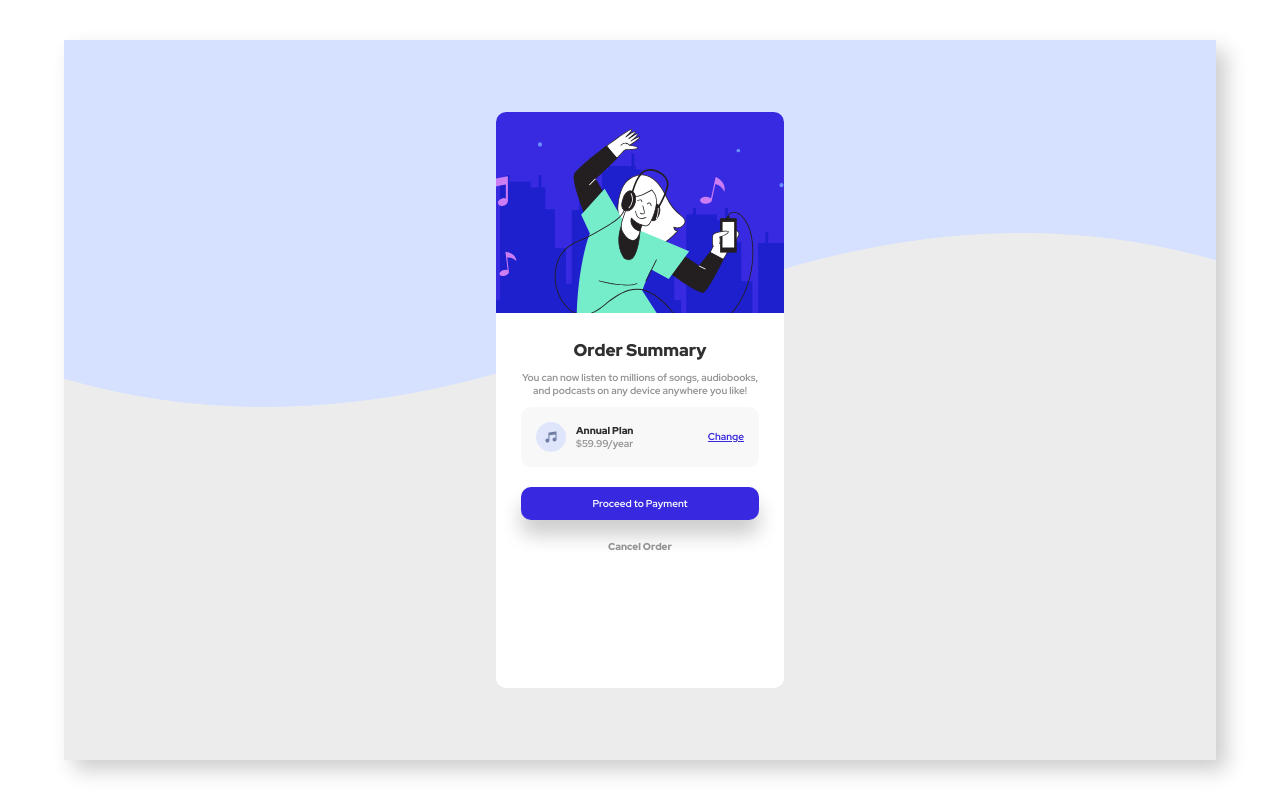
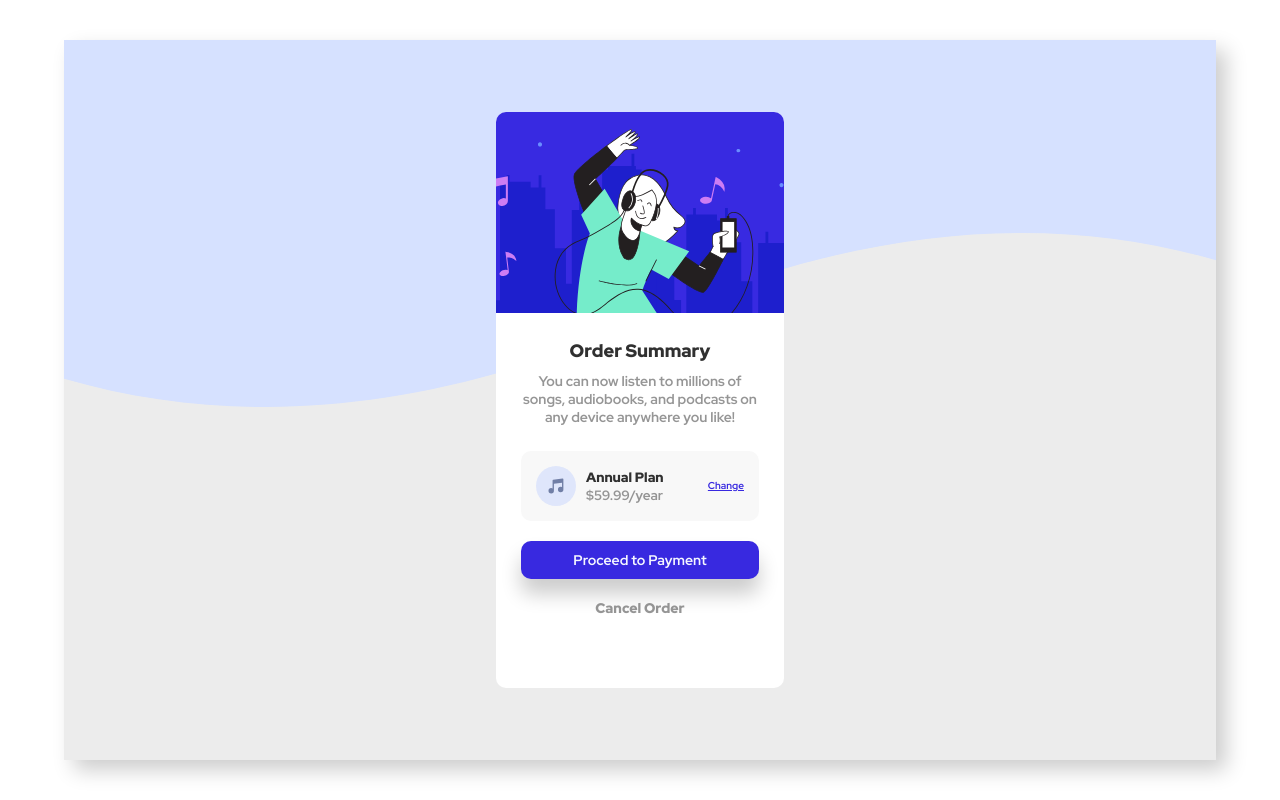
Before and after one commit to frontendparham/Order-Summary-Card, a plain HTML site: page index.html in a window 1280 px wide. Drawn offline with Linux system fonts and the light colour scheme.

Commit message:
Fix CSS Style Problem

```diff
--- a/style.css
+++ b/style.css
@@ -83,11 +83,12 @@ body {
 
 h1 {
   font-weight: 900;
-  font-size: 1.7rem;
+  font-size: 1.8rem;
   margin-bottom: 1rem;
 }
 
 p {
+  font-size: 1.4rem;
   color: rgba(121, 121, 121, 0.788);
 }
 
@@ -100,6 +101,7 @@ p {
 /* --------------------------------------- */
 
 .card__main--price {
+  margin-top: 1.5rem;
   width: 100%;
   padding: 1.5rem;
   background-color: rgb(248, 248, 248);
@@ -109,11 +111,11 @@ p {
 }
 
 .music-img {
-  width: 3rem;
+  width: 4rem;
 }
 
 h2 {
-  font-size: 1rem;
+  font-size: 1.35rem;
   text-align: left;
   font-weight: 900;
   margin-left: 1rem;
@@ -142,6 +144,7 @@ h2 span {
 /* --------------------------------------- */
 
 .card__main--buttons {
+  font-size: 1.4rem;
   margin-top: 2rem;
   display: flex;
   flex-direction: column;
```
